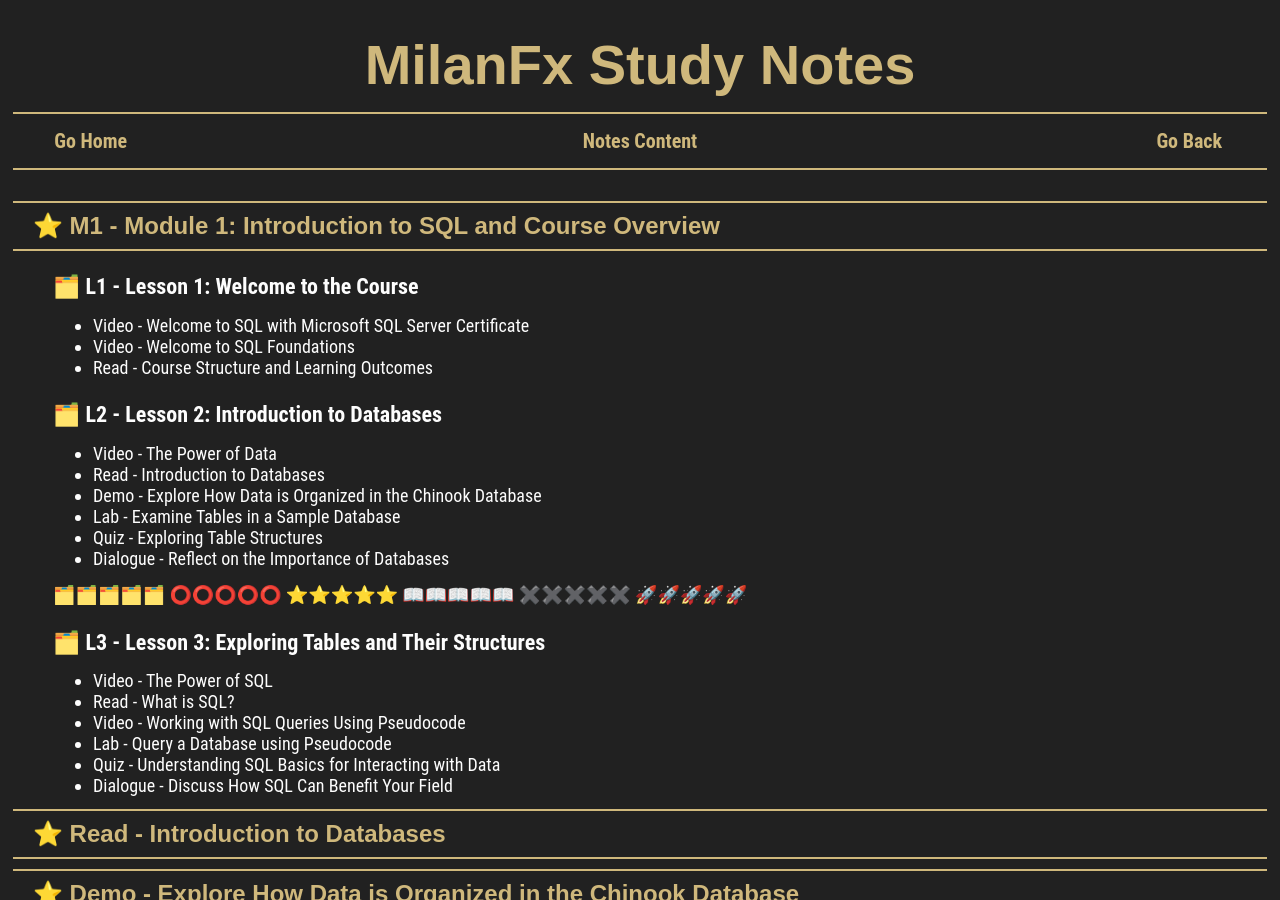
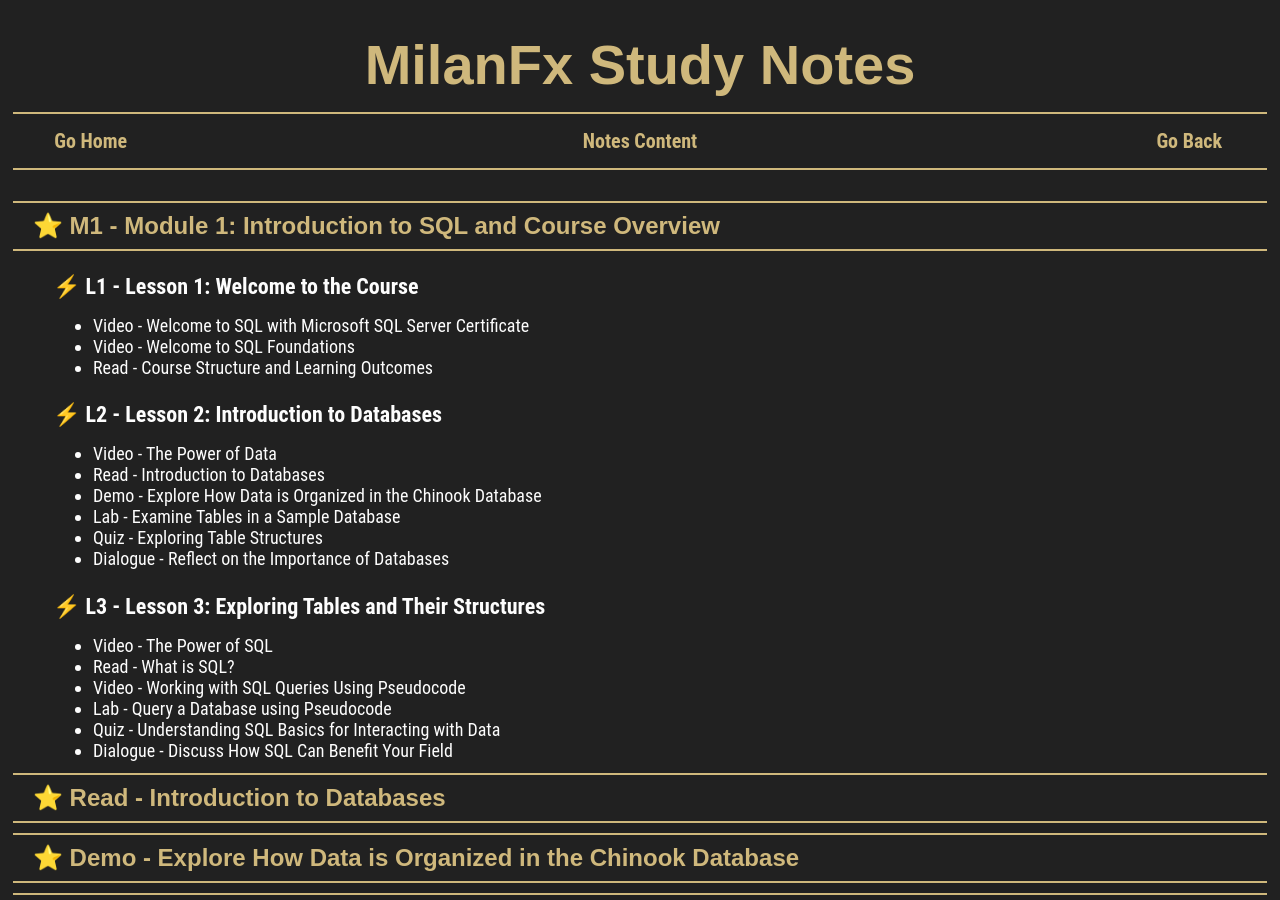
Before and after one commit to milanfx/milanfx.github.io, a Jekyll site: the page built from M1-Lab1.md, in a window 1280 px wide and 900 px high. Built offline with Jekyll 4.4.1, drawn with Linux system fonts in a browser that asks for light colours.

Commit message:
Update M1-Lab1.md

```diff
--- a/M1-Lab1.md
+++ b/M1-Lab1.md
@@ -6,12 +6,12 @@
 
 ### ⭐️ M1 - Module 1: Introduction to SQL and Course Overview
 
-#### 🗂️ L1 - Lesson 1: Welcome to the Course
+#### ⚡️ L1 - Lesson 1: Welcome to the Course
 -  Video - Welcome to SQL with Microsoft SQL Server Certificate
 -  Video - Welcome to SQL Foundations
 -  Read - Course Structure and Learning Outcomes
 
-#### 🗂️ L2 - Lesson 2: Introduction to Databases
+#### ⚡️ L2 - Lesson 2: Introduction to Databases
 -  Video - The Power of Data
 -  Read - Introduction to Databases
 -  Demo - Explore How Data is Organized in the Chinook Database
@@ -19,14 +19,7 @@
 -  Quiz - Exploring Table Structures
 -  Dialogue - Reflect on the Importance of Databases
 
-🗂️🗂️🗂️🗂️🗂️
-⭕️⭕️⭕️⭕️⭕️
-⭐️⭐️⭐️⭐️⭐️
-📖📖📖📖📖
-✖️✖️✖️✖️✖️
-🚀🚀🚀🚀🚀
-
-#### 🗂️ L3 - Lesson 3: Exploring Tables and Their Structures
+#### ⚡️ L3 - Lesson 3: Exploring Tables and Their Structures
 -  Video - The Power of SQL
 -  Read - What is SQL?
 -  Video - Working with SQL Queries Using Pseudocode
```
